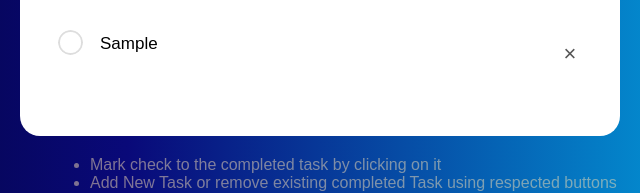
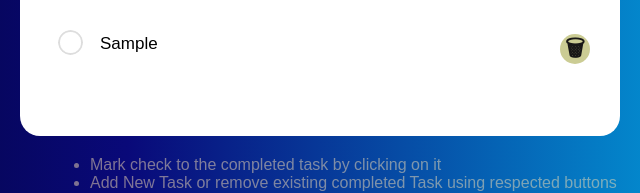
Before and after one commit to Rupam-B/Task-Management-App, a plain HTML site: page index.html in a window 1280 px wide. Both pictures are taken after typing "Sample" into the empty fields and a click on the button "Add task". Shown: the part 300-493 px from the top of the page, 320-960 px from the left. Drawn offline with Linux system fonts and the light colour scheme.

Commit message:
del icon changed

```diff
--- a/script.js
+++ b/script.js
@@ -10,7 +10,7 @@ function addTask() {
         li.innerHTML = inputTask.value;
         taskList.appendChild(li)
         let Span = document.createElement("span")
-        Span.innerHTML ="\u00d7" ;
+        Span.innerHTML = "&#128465" ;
         li.appendChild(Span)
     }
     saveData();
--- a/style.css
+++ b/style.css
@@ -109,16 +109,18 @@ button{
     position: absolute;
     right: 0;
     /* top: 5px; */
-    width: 40px;
-    height: 40px;
+    width: 30px;
+    height: 30px;
     font-size: 22px;
-    color: #555;
-    line-height: 40px;
+    font-weight: bold;
+    background-color: rgb(203, 204, 148);
+    color: rgb(24, 23, 23);
+    line-height: 30px;
     text-align: center;
     border-radius: 50%;
 }
 .task-items ul li span:hover{
-    background: #edeef0;
+    background: #e7d469;
     cursor: pointer;
 
 }
```
